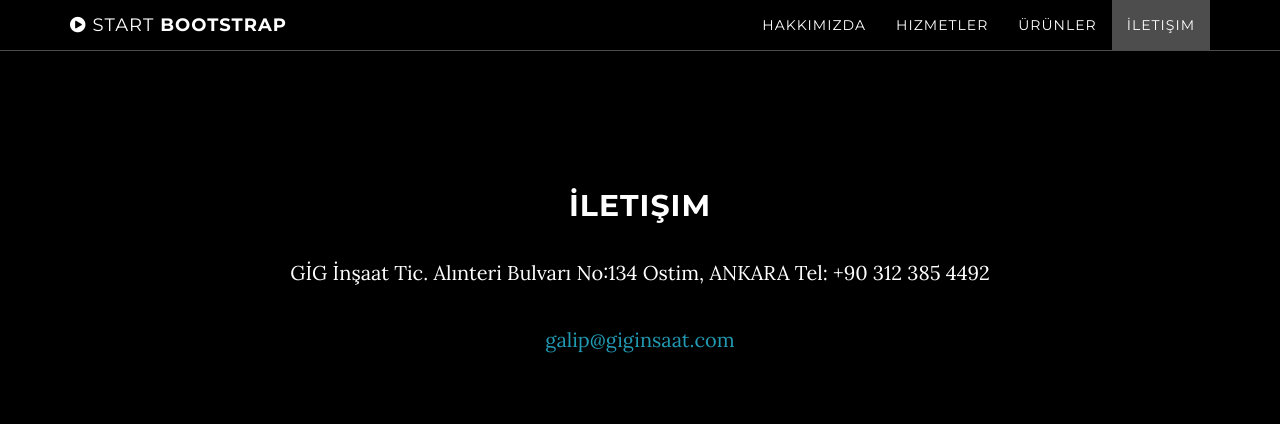
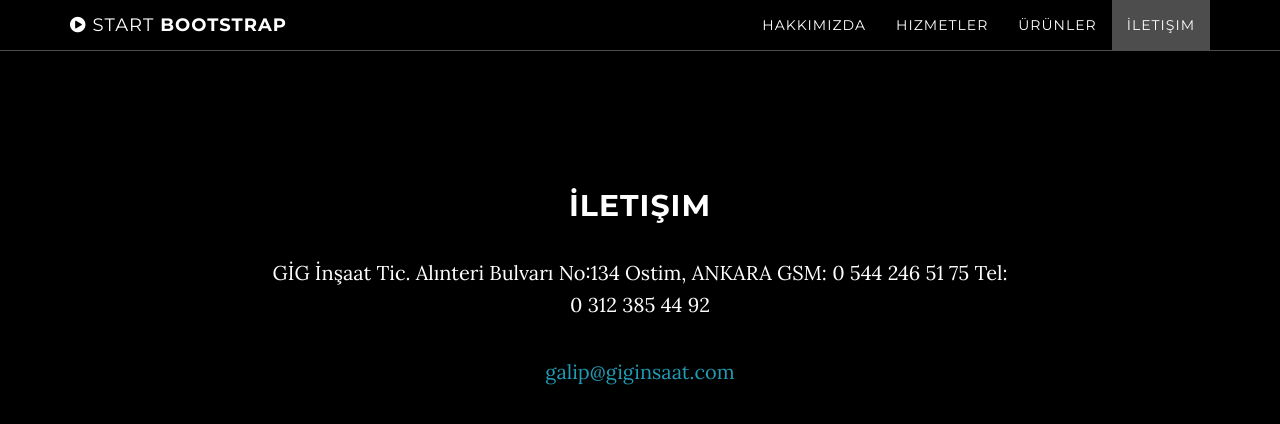
Before and after one commit to giginsaat/website, a Jekyll site: the page built from index.html, in a window 1280 px wide and 900 px high, scrolled down 2412 px. Shown: the top 424 px of the window. Built offline with Jekyll 4.4.1, drawn with Linux system fonts in a browser that asks for light colours.

Commit message:
Update contact.html

```diff
--- a/_includes/contact.html
+++ b/_includes/contact.html
@@ -3,7 +3,7 @@
         <div class="row">
             <div class="col-lg-8 col-lg-offset-2">
                 <h2>İletişim</h2>
-                <p>GİG İnşaat Tic.  Alınteri Bulvarı No:134 Ostim, ANKARA  Tel: +90 312 385 4492</p>
+                <p>GİG İnşaat Tic.  Alınteri Bulvarı No:134 Ostim, ANKARA  GSM: 0 544 246 51 75  Tel: 0 312 385 44 92 </p>
                 <p><a href="mailto:{{ site.email }}">{{ site.email }}</a>
                 </p>
             </div>
```
